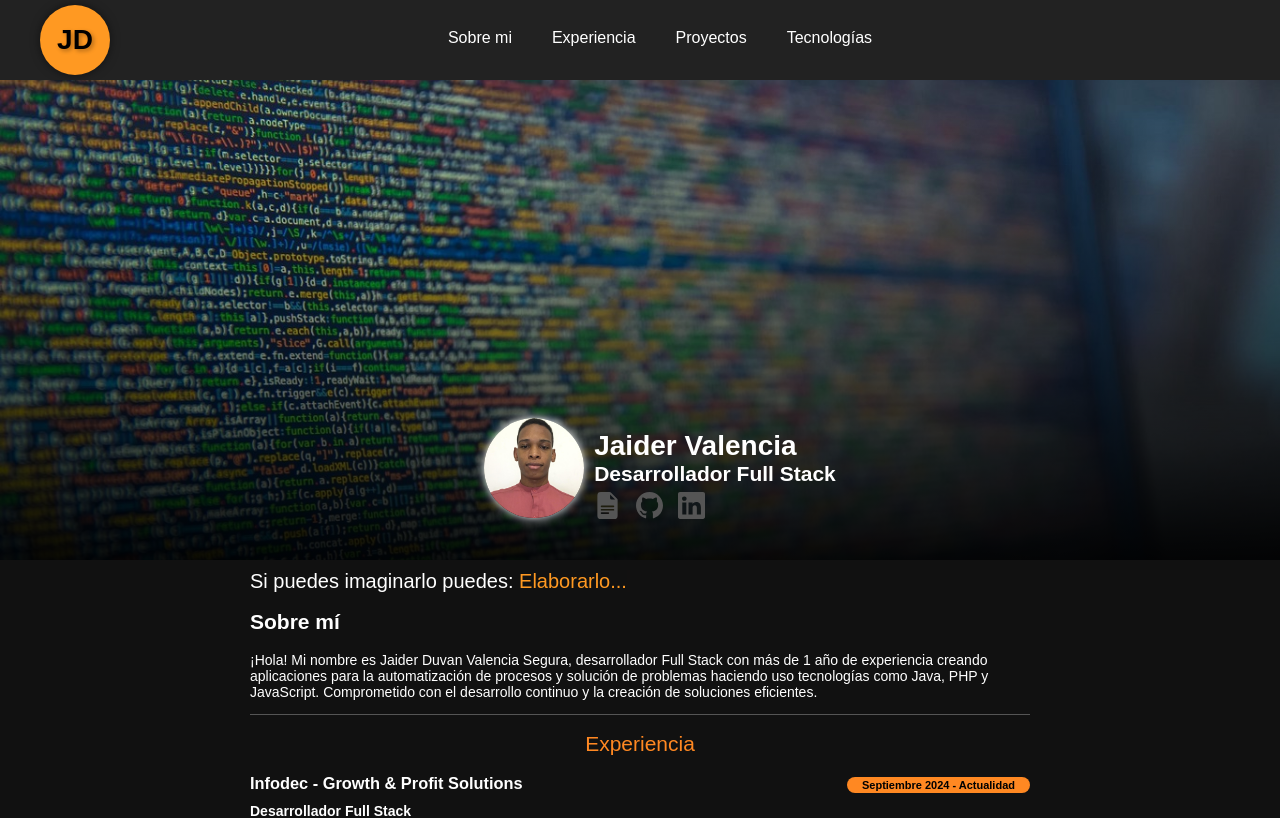
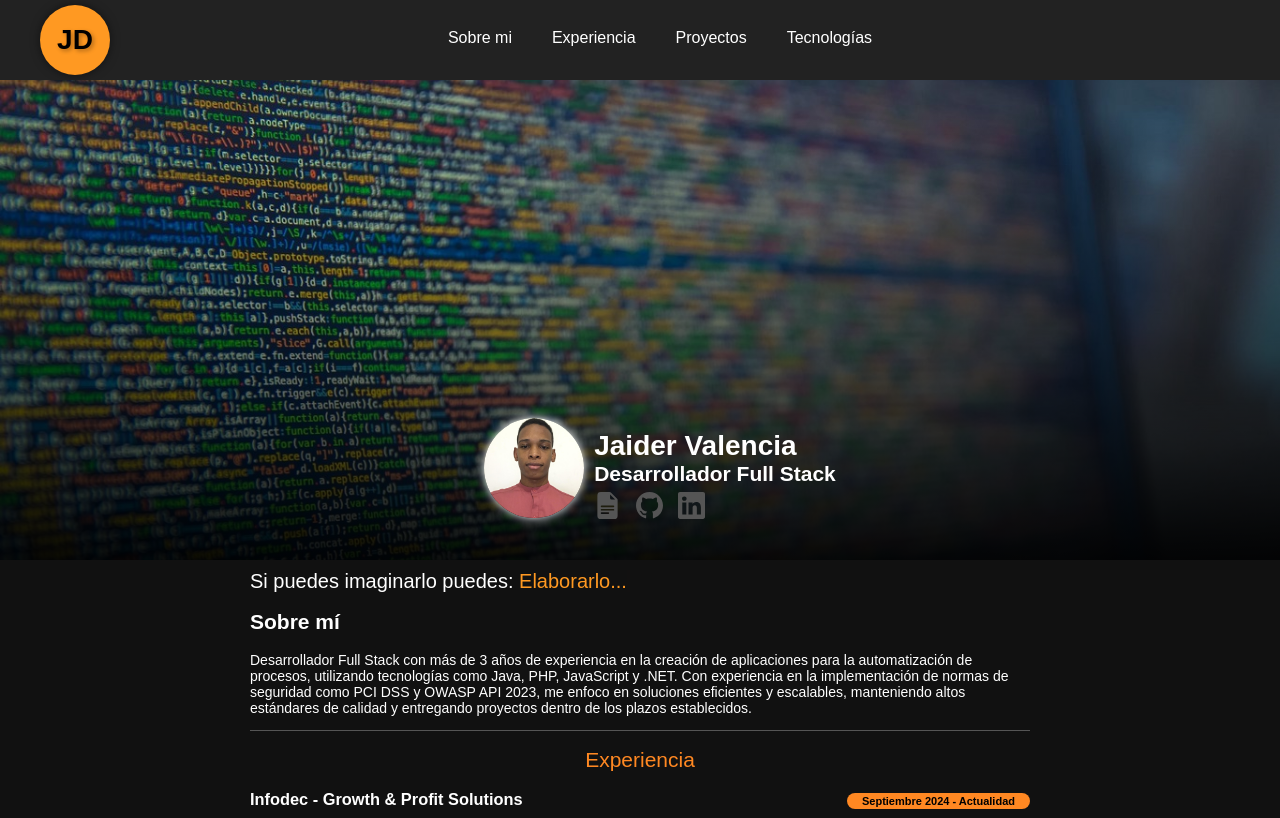
Before and after one commit to Dragnell27/Portafolio, a React (Vite) app: page / in a window 1280 px wide. Shown: the top 818 px of the page. Built offline with nearby package versions, Linux system fonts and the light colour scheme.

Commit message:
Actualización de sobre mi

```diff
--- a/src/components/about.jsx
+++ b/src/components/about.jsx
@@ -6,9 +6,7 @@ export const About = ({ }) => {
             </section>
             <section className='about'>
                 <h1>Sobre mí</h1>
-                <p>¡Hola! Mi nombre es Jaider Duvan Valencia Segura, desarrollador Full Stack con más de 1 año de experiencia
-                    creando aplicaciones para la automatización de procesos y solución de problemas haciendo uso tecnologías como
-                    Java, PHP y JavaScript. Comprometido con el desarrollo continuo y la creación de soluciones eficientes.
+                <p>Desarrollador Full Stack con más de 3 años de experiencia en la creación de aplicaciones para la automatización de procesos, utilizando tecnologías como Java, PHP, JavaScript y .NET. Con experiencia en la implementación de normas de seguridad como PCI DSS y OWASP API 2023, me enfoco en soluciones eficientes y escalables, manteniendo altos estándares de calidad y entregando proyectos dentro de los plazos establecidos.
                 </p>
             </section>
         </>
```
